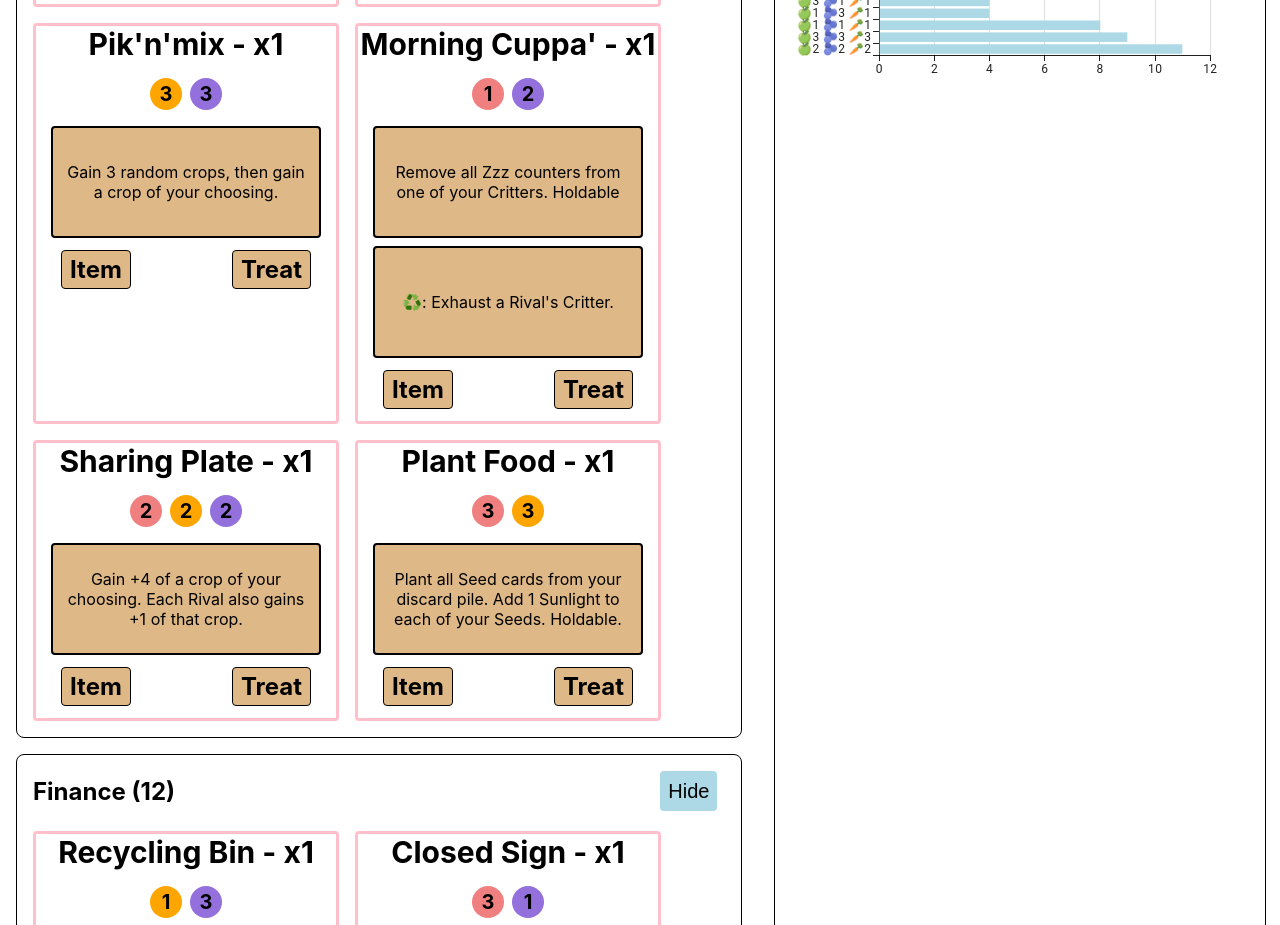
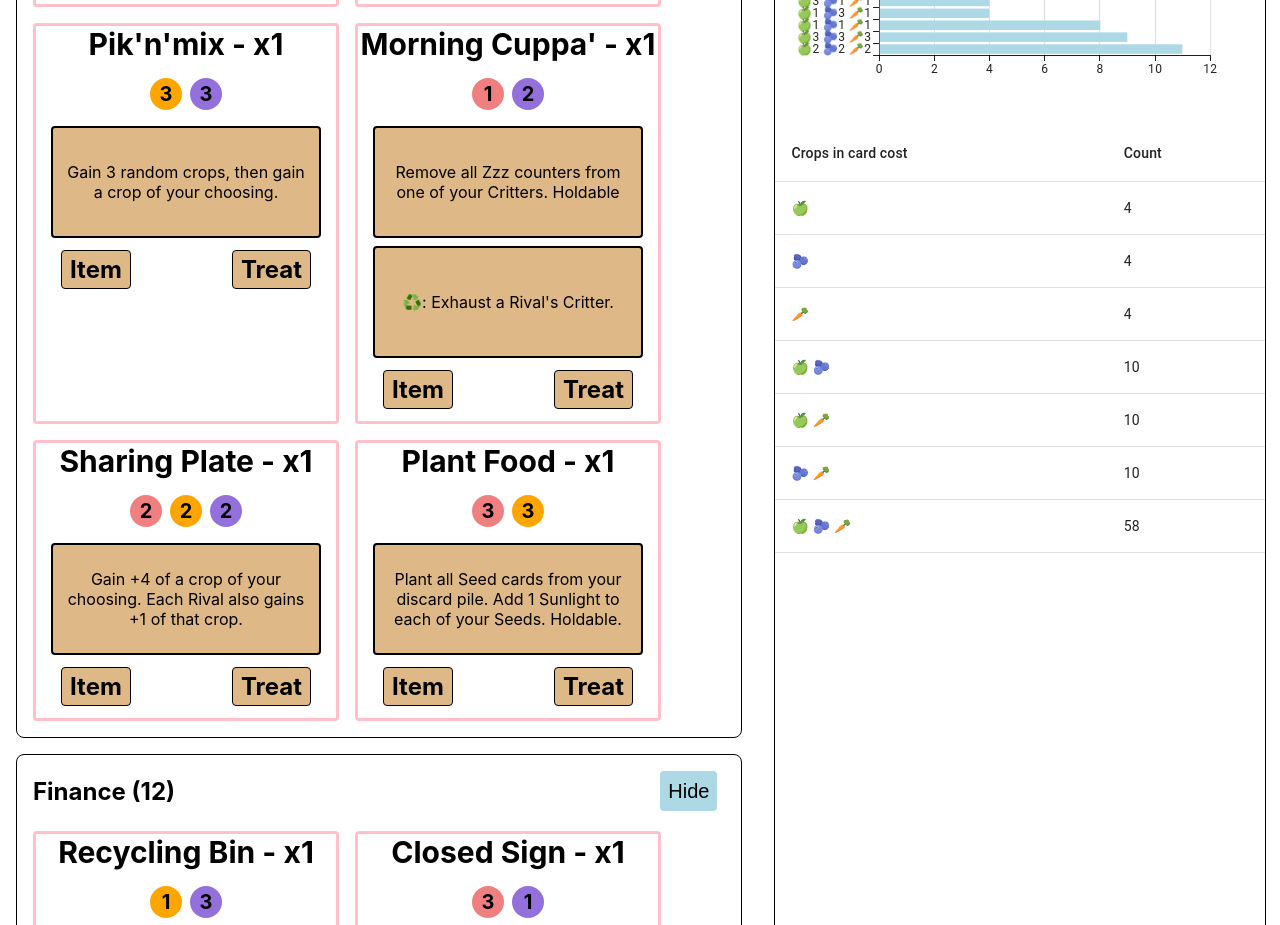
Before and after one commit to harrison-symes/Critters.Library, a React (Create React App) app: page / in a window 1280 px wide. Shown: the part 2620-3545 px from the top of the page. Built offline with nearby package versions, Linux system fonts and the light colour scheme.

Commit message:
Add crop cost table to stats

```diff
--- /dev/null
+++ b/src/components/Stats/CropCostBreakdown.tsx
@@ -0,0 +1,73 @@
+import {
+  Table,
+  TableHead,
+  TableCell,
+  TableBody,
+  TableRow,
+} from "@mui/material";
+import { ICard, RESOURCE } from "../../models/cards.models";
+import { medianSorted } from "./CostBarChart";
+
+interface IProps {
+  deck: ICard[];
+}
+
+const CropCostBreakdown = (props: IProps) => {
+  const filterByCropType = (
+    costsApples: boolean,
+    costsBerries: boolean,
+    costsCarrots: boolean
+  ) => {
+    return props.deck.filter((card) => {
+      const { apples, berries, carrots } = card.cost;
+      const appleMatch = costsApples ? apples > 0 : apples === 0;
+      const berryMatch = costsBerries ? berries > 0 : berries === 0;
+      const carrotMatch = costsCarrots ? carrots > 0 : carrots === 0;
+
+      return appleMatch && berryMatch && carrotMatch;
+    }).length;
+  };
+
+  return (
+    <>
+      <Table>
+        <TableHead>
+          <TableCell>Crops in card cost</TableCell>
+          <TableCell>Count</TableCell>
+        </TableHead>
+        <TableBody>
+          <TableRow>
+            <TableCell>🍏</TableCell>
+            <TableCell>{filterByCropType(true, false, false)}</TableCell>
+          </TableRow>
+          <TableRow>
+            <TableCell>🫐</TableCell>
+            <TableCell>{filterByCropType(false, true, false)}</TableCell>
+          </TableRow>
+          <TableRow>
+            <TableCell>🥕</TableCell>
+            <TableCell>{filterByCropType(false, false, true)}</TableCell>
+          </TableRow>
+          <TableRow>
+            <TableCell>🍏 🫐</TableCell>
+            <TableCell>{filterByCropType(true, true, false)}</TableCell>
+          </TableRow>
+          <TableRow>
+            <TableCell>🍏 🥕</TableCell>
+            <TableCell>{filterByCropType(true, false, true)}</TableCell>
+          </TableRow>
+          <TableRow>
+            <TableCell>🫐 🥕</TableCell>
+            <TableCell>{filterByCropType(false, true, true)}</TableCell>
+          </TableRow>
+          <TableRow>
+            <TableCell>🍏 🫐 🥕</TableCell>
+            <TableCell>{filterByCropType(true, true, true)}</TableCell>
+          </TableRow>
+        </TableBody>
+      </Table>
+    </>
+  );
+};
+
+export default CropCostBreakdown;
--- a/src/components/Stats/Stats.tsx
+++ b/src/components/Stats/Stats.tsx
@@ -4,6 +4,7 @@ import { ICard } from "../../models/cards.models";
 import "./stats.scss";
 import CostBarChart from "./CostBarChart";
 import CostFrequencyChart from "./CostFrequencyChart";
+import CropCostBreakdown from "./CropCostBreakdown";
 
 interface IStatsProps {
   deck: ICard[];
@@ -14,6 +15,7 @@ const Stats = (props: IStatsProps) => {
     <div className="stats">
       <CostBarChart deck={props.deck} />
       <CostFrequencyChart deck={props.deck} />
+      <CropCostBreakdown deck={props.deck} />
     </div>
   );
 };
```
